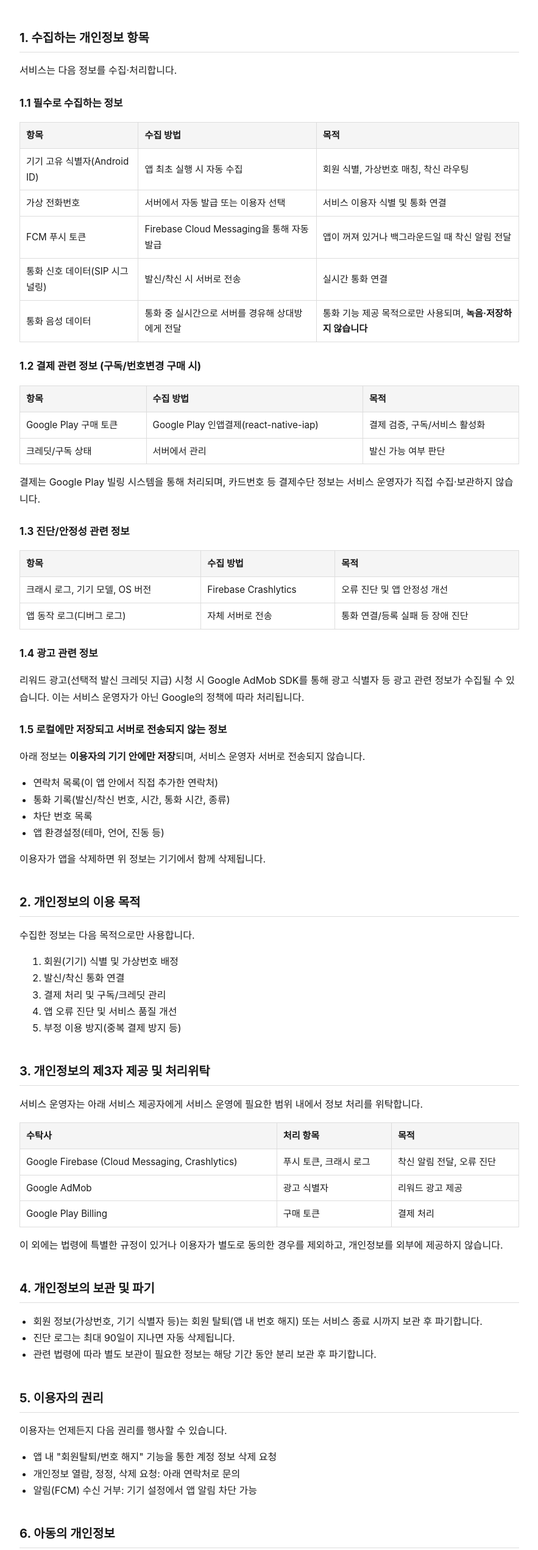
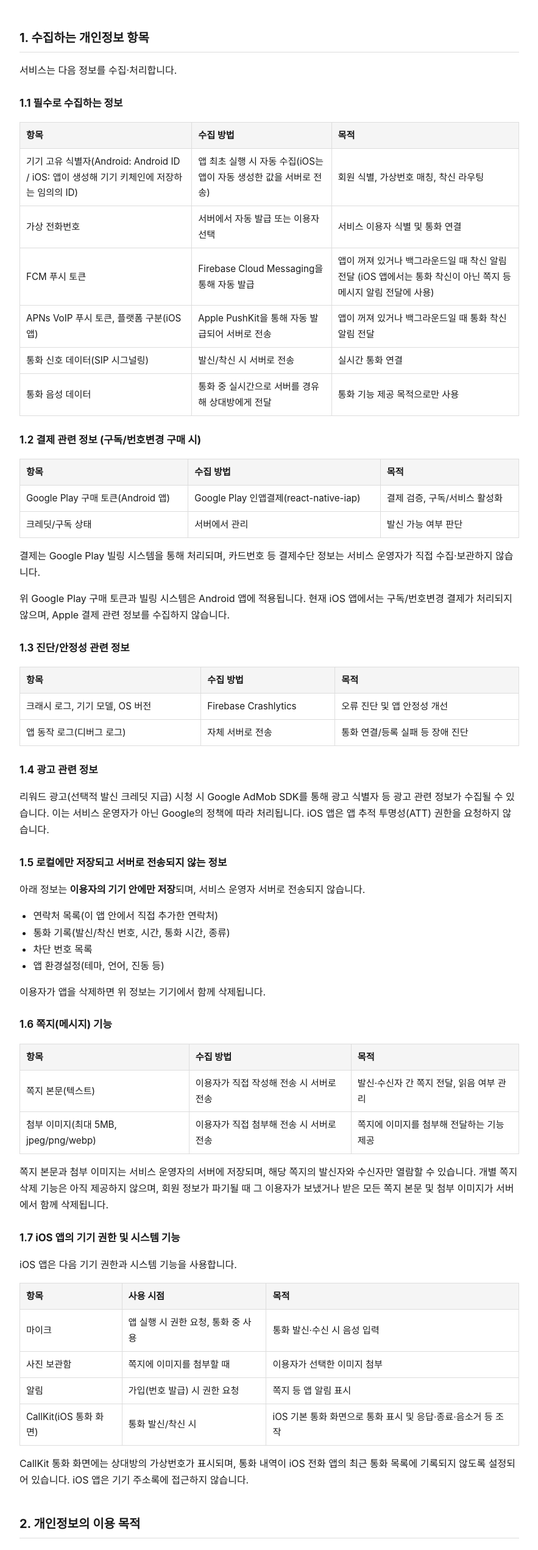
Before and after one commit to choideahoon/dphone-privacy-policy, a plain HTML site: page index.html in a window 1280 px wide. Shown: the part 244-2785 px from the top of the page at 61% size, without its empty margins (198-1081 px from the left). Drawn offline with Linux system fonts and the light colour scheme.

Commit message:
개인정보처리방침 개정: iOS·쪽지·자동 삭제 내용 추가, 삭제 요청 안내 변경
Co-Authored-By: Claude Opus 5.5 <noreply@anthropic.com>

```diff
--- a/index.html
+++ b/index.html
@@ -20,9 +20,9 @@
 
 <h1>개인정보처리방침 (Privacy Policy)</h1>
 
-<p class="effective-date">시행일자: 2026-08-02</p>
+<p class="effective-date">제정일자: 2026-08-02 / 최종 개정일자: 2026-11-02</p>
 
-<p>이 개인정보처리방침은 DPhone 운영팀("서비스 운영자")이 제공하는 안드로이드 애플리케이션
+<p>이 개인정보처리방침은 DPhone 운영팀("서비스 운영자")이 제공하는 안드로이드 및 iOS(iPhone) 애플리케이션
 "DPhone"(이하 "서비스")의 개인정보 수집·이용·보관에 대해 설명합니다.
 서비스를 설치하거나 사용함으로써 이용자는 본 방침에 동의한 것으로 간주됩니다.</p>
 
@@ -32,21 +32,24 @@
 <h3>1.1 필수로 수집하는 정보</h3>
 <table>
 <tr><th>항목</th><th>수집 방법</th><th>목적</th></tr>
-<tr><td>기기 고유 식별자(Android ID)</td><td>앱 최초 실행 시 자동 수집</td><td>회원 식별, 가상번호 매칭, 착신 라우팅</td></tr>
+<tr><td>기기 고유 식별자(Android: Android ID / iOS: 앱이 생성해 기기 키체인에 저장하는 임의의 ID)</td><td>앱 최초 실행 시 자동 수집(iOS는 앱이 자동 생성한 값을 서버로 전송)</td><td>회원 식별, 가상번호 매칭, 착신 라우팅</td></tr>
 <tr><td>가상 전화번호</td><td>서버에서 자동 발급 또는 이용자 선택</td><td>서비스 이용자 식별 및 통화 연결</td></tr>
-<tr><td>FCM 푸시 토큰</td><td>Firebase Cloud Messaging을 통해 자동 발급</td><td>앱이 꺼져 있거나 백그라운드일 때 착신 알림 전달</td></tr>
+<tr><td>FCM 푸시 토큰</td><td>Firebase Cloud Messaging을 통해 자동 발급</td><td>앱이 꺼져 있거나 백그라운드일 때 착신 알림 전달 (iOS 앱에서는 통화 착신이 아닌 쪽지 등 메시지 알림 전달에 사용)</td></tr>
+<tr><td>APNs VoIP 푸시 토큰, 플랫폼 구분(iOS 앱)</td><td>Apple PushKit을 통해 자동 발급되어 서버로 전송</td><td>앱이 꺼져 있거나 백그라운드일 때 통화 착신 알림 전달</td></tr>
 <tr><td>통화 신호 데이터(SIP 시그널링)</td><td>발신/착신 시 서버로 전송</td><td>실시간 통화 연결</td></tr>
-<tr><td>통화 음성 데이터</td><td>통화 중 실시간으로 서버를 경유해 상대방에게 전달</td><td>통화 기능 제공 목적으로만 사용되며, <strong>녹음·저장하지 않습니다</strong></td></tr>
+<tr><td>통화 음성 데이터</td><td>통화 중 실시간으로 서버를 경유해 상대방에게 전달</td><td>통화 기능 제공 목적으로만 사용</td></tr>
 </table>
 
 <h3>1.2 결제 관련 정보 (구독/번호변경 구매 시)</h3>
 <table>
 <tr><th>항목</th><th>수집 방법</th><th>목적</th></tr>
-<tr><td>Google Play 구매 토큰</td><td>Google Play 인앱결제(react-native-iap)</td><td>결제 검증, 구독/서비스 활성화</td></tr>
+<tr><td>Google Play 구매 토큰(Android 앱)</td><td>Google Play 인앱결제(react-native-iap)</td><td>결제 검증, 구독/서비스 활성화</td></tr>
 <tr><td>크레딧/구독 상태</td><td>서버에서 관리</td><td>발신 가능 여부 판단</td></tr>
 </table>
 <p>결제는 Google Play 빌링 시스템을 통해 처리되며, 카드번호 등 결제수단 정보는
 서비스 운영자가 직접 수집·보관하지 않습니다.</p>
+<p>위 Google Play 구매 토큰과 빌링 시스템은 Android 앱에 적용됩니다. 현재 iOS 앱에서는
+구독/번호변경 결제가 처리되지 않으며, Apple 결제 관련 정보를 수집하지 않습니다.</p>
 
 <h3>1.3 진단/안정성 관련 정보</h3>
 <table>
@@ -58,7 +61,7 @@
 <h3>1.4 광고 관련 정보</h3>
 <p>리워드 광고(선택적 발신 크레딧 지급) 시청 시 Google AdMob SDK를 통해
 광고 식별자 등 광고 관련 정보가 수집될 수 있습니다. 이는 서비스 운영자가 아닌
-Google의 정책에 따라 처리됩니다.</p>
+Google의 정책에 따라 처리됩니다. iOS 앱은 앱 추적 투명성(ATT) 권한을 요청하지 않습니다.</p>
 
 <h3>1.5 로컬에만 저장되고 서버로 전송되지 않는 정보</h3>
 <p>아래 정보는 <strong>이용자의 기기 안에만 저장</strong>되며, 서비스 운영자 서버로 전송되지 않습니다.</p>
@@ -69,6 +72,28 @@ Google의 정책에 따라 처리됩니다.</p>
 <li>앱 환경설정(테마, 언어, 진동 등)</li>
 </ul>
 <p>이용자가 앱을 삭제하면 위 정보는 기기에서 함께 삭제됩니다.</p>
+
+<h3>1.6 쪽지(메시지) 기능</h3>
+<table>
+<tr><th>항목</th><th>수집 방법</th><th>목적</th></tr>
+<tr><td>쪽지 본문(텍스트)</td><td>이용자가 직접 작성해 전송 시 서버로 전송</td><td>발신·수신자 간 쪽지 전달, 읽음 여부 관리</td></tr>
+<tr><td>첨부 이미지(최대 5MB, jpeg/png/webp)</td><td>이용자가 직접 첨부해 전송 시 서버로 전송</td><td>쪽지에 이미지를 첨부해 전달하는 기능 제공</td></tr>
+</table>
+<p>쪽지 본문과 첨부 이미지는 서비스 운영자의 서버에 저장되며, 해당 쪽지의 발신자와
+수신자만 열람할 수 있습니다. 개별 쪽지 삭제 기능은 아직 제공하지 않으며, 회원 정보가
+파기될 때 그 이용자가 보냈거나 받은 모든 쪽지 본문 및 첨부 이미지가 서버에서 함께 삭제됩니다.</p>
+
+<h3>1.7 iOS 앱의 기기 권한 및 시스템 기능</h3>
+<p>iOS 앱은 다음 기기 권한과 시스템 기능을 사용합니다.</p>
+<table>
+<tr><th>항목</th><th>사용 시점</th><th>목적</th></tr>
+<tr><td>마이크</td><td>앱 실행 시 권한 요청, 통화 중 사용</td><td>통화 발신·수신 시 음성 입력</td></tr>
+<tr><td>사진 보관함</td><td>쪽지에 이미지를 첨부할 때</td><td>이용자가 선택한 이미지 첨부</td></tr>
+<tr><td>알림</td><td>가입(번호 발급) 시 권한 요청</td><td>쪽지 등 앱 알림 표시</td></tr>
+<tr><td>CallKit(iOS 통화 화면)</td><td>통화 발신/착신 시</td><td>iOS 기본 통화 화면으로 통화 표시 및 응답·종료·음소거 등 조작</td></tr>
+</table>
+<p>CallKit 통화 화면에는 상대방의 가상번호가 표시되며, 통화 내역이 iOS 전화 앱의 최근 통화 목록에
+기록되지 않도록 설정되어 있습니다. iOS 앱은 기기 주소록에 접근하지 않습니다.</p>
 
 <h2>2. 개인정보의 이용 목적</h2>
 <p>수집한 정보는 다음 목적으로만 사용합니다.</p>
@@ -85,15 +110,19 @@ Google의 정책에 따라 처리됩니다.</p>
 <table>
 <tr><th>수탁사</th><th>처리 항목</th><th>목적</th></tr>
 <tr><td>Google Firebase (Cloud Messaging, Crashlytics)</td><td>푸시 토큰, 크래시 로그</td><td>착신 알림 전달, 오류 진단</td></tr>
+<tr><td>Apple Push Notification service(APNs) (iOS 앱)</td><td>VoIP 푸시 토큰, 발신·수신 가상번호, 통화 식별자(UUID), FCM에서 iOS 기기로 전달되는 알림 내용(발신 가상번호, 쪽지 본문, 첨부 이미지 주소 등)</td><td>통화 착신 알림 및 쪽지 등 메시지 알림 전달</td></tr>
 <tr><td>Google AdMob</td><td>광고 식별자</td><td>리워드 광고 제공</td></tr>
-<tr><td>Google Play Billing</td><td>구매 토큰</td><td>결제 처리</td></tr>
+<tr><td>Google Play Billing (Android 앱)</td><td>구매 토큰</td><td>결제 처리</td></tr>
 </table>
 <p>이 외에는 법령에 특별한 규정이 있거나 이용자가 별도로 동의한 경우를 제외하고,
 개인정보를 외부에 제공하지 않습니다.</p>
 
 <h2>4. 개인정보의 보관 및 파기</h2>
 <ul>
-<li>회원 정보(가상번호, 기기 식별자 등)는 회원 탈퇴(앱 내 번호 해지) 또는 서비스 종료 시까지 보관 후 파기합니다.</li>
+<li>회원 정보(가상번호, 기기 식별자 등)는 이용자의 삭제 요청이 처리되거나 서비스가 종료될 때까지 보관 후 파기합니다.</li>
+<li>iOS 앱의 기기 식별자는 기기의 키체인에 저장되어 앱 삭제 후에도 기기에 남을 수 있으며, 앱을 다시 설치하면 같은 값이 다시 사용될 수 있습니다. 서버에 보관된 회원 정보(VoIP 푸시 토큰 포함)는 위 기준에 따라 파기합니다.</li>
+<li>앱을 <strong>6개월 이상 사용하지 않은 경우</strong>(앱 실행, 발신, 광고 보상, 구독, 번호 변경 등 서비스 이용 기록이 없는 경우) 발급된 가상번호와 회원 정보, 쪽지를 자동으로 삭제하며, 삭제된 번호는 다른 이용자에게 재발급될 수 있습니다. 활성 구독 중인 이용자는 대상에서 제외됩니다.</li>
+<li>쪽지 본문 및 첨부 이미지는 회원 정보가 파기될 때까지 보관 후 함께 파기합니다.</li>
 <li>진단 로그는 최대 90일이 지나면 자동 삭제됩니다.</li>
 <li>관련 법령에 따라 별도 보관이 필요한 정보는 해당 기간 동안 분리 보관 후 파기합니다.</li>
 </ul>
@@ -101,9 +130,8 @@ Google의 정책에 따라 처리됩니다.</p>
 <h2>5. 이용자의 권리</h2>
 <p>이용자는 언제든지 다음 권리를 행사할 수 있습니다.</p>
 <ul>
-<li>앱 내 "회원탈퇴/번호 해지" 기능을 통한 계정 정보 삭제 요청</li>
 <li>개인정보 열람, 정정, 삭제 요청: 아래 연락처로 문의</li>
-<li>알림(FCM) 수신 거부: 기기 설정에서 앱 알림 차단 가능</li>
+<li>알림(FCM) 수신 거부: 기기 설정에서 앱 알림 차단 가능 (iOS 앱의 통화 착신 알림은 FCM이 아니라 Apple VoIP 푸시와 CallKit을 통해 전달됩니다)</li>
 </ul>
 
 <h2>6. 아동의 개인정보</h2>
@@ -128,6 +156,11 @@ Google의 정책에 따라 처리됩니다.</p>
 <h2>9. 개정 이력</h2>
 <p>본 방침은 2026-08-02에 제정되었습니다. 내용이 변경되는 경우 앱 내 공지 또는
 본 문서 갱신을 통해 고지합니다.</p>
+<ul>
+<li>2026-09-13: 쪽지(메시지) 기능 추가에 따라 1.6항(쪽지 관련 수집 항목)과 4항(보관·파기)을 추가했습니다.</li>
+<li>2026-09-26: 4항(보관·파기)에 6개월 이상 미사용 계정의 자동 삭제 내용을 추가했습니다.</li>
+<li>2026-11-02: iOS 앱 관련 내용(수집 항목, 기기 권한, Apple 푸시 위탁)을 추가하고, 계정 정보 삭제는 문의처를 통해 요청하도록 안내를 변경했습니다.</li>
+</ul>
 
 </body>
 </html>
```
